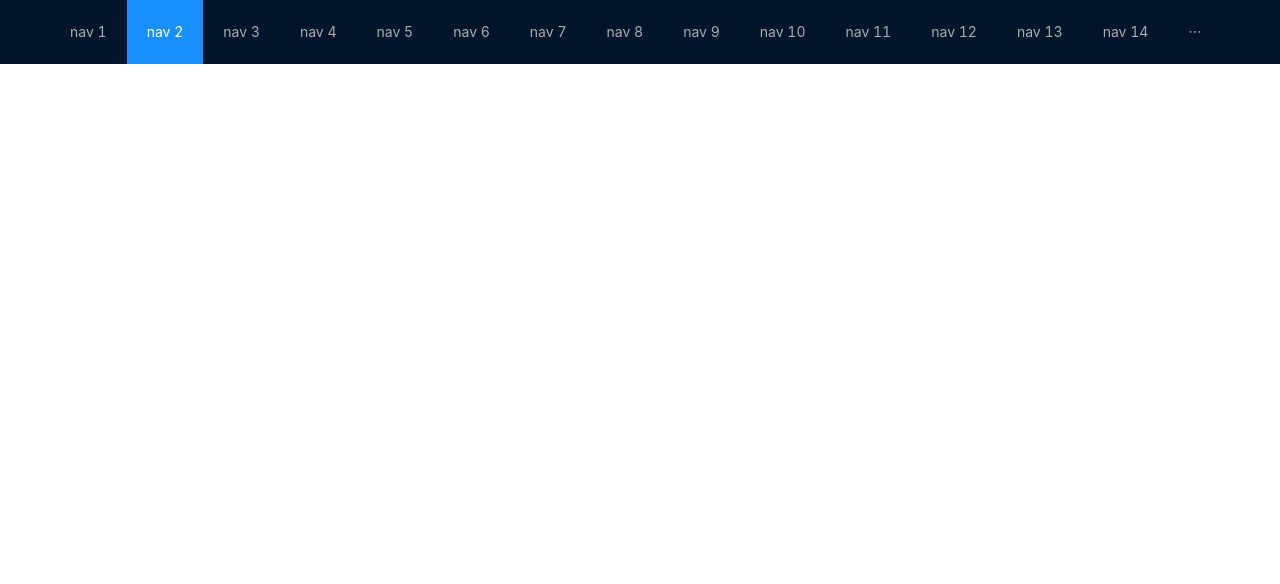
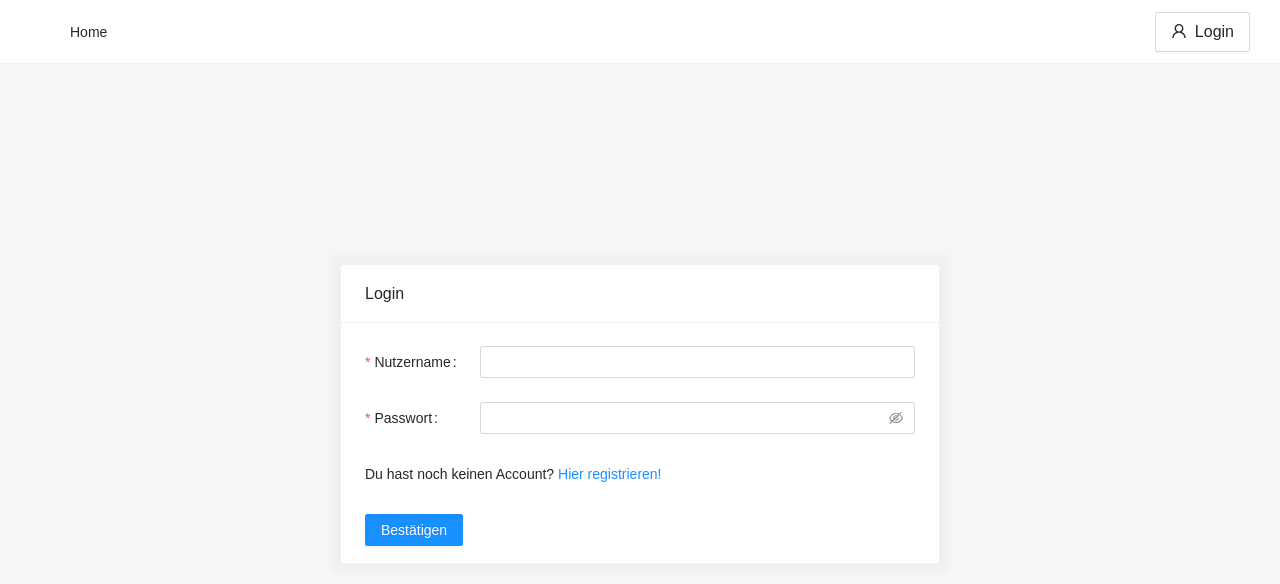
Before and after one commit to 04-daniel-s/Informatik-BLL, a React (Create React App) app: page /login in a window 1280 px wide. Shown: the top 584 px of the page. Built offline with nearby package versions, Linux system fonts and the light colour scheme.

Commit message:
[+] Login Page [+] BrowserRouter + RouterProvider

```diff
--- a/package.json
+++ b/package.json
@@ -9,6 +9,8 @@
     "antd": "^4.23.6",
     "react": "^18.2.0",
     "react-dom": "^18.2.0",
+    "react-router": "^6.4.2",
+    "react-router-dom": "^6.4.2",
     "react-scripts": "^2.1.3",
     "typescript": "^4.8.4"
   },
--- a/src/Home.tsx
+++ /dev/null
@@ -1,26 +0,0 @@
-import React from "react";
-import { Layout, Menu } from "antd";
-
-const a = new Array(15).fill(null);
-
-export const Home = () => {
-  return (
-    <Layout className="layout">
-      <Layout.Header>
-        <div className="logo" />
-        <Menu
-          theme="dark"
-          mode="horizontal"
-          defaultSelectedKeys={["2"]}
-          items={a.map((_, index) => {
-            const key = index + 1;
-            return {
-              key,
-              label: `nav ${key}`,
-            };
-          })}
-        />
-      </Layout.Header>
-    </Layout>
-  );
-};
--- /dev/null
+++ b/src/index.css
@@ -0,0 +1,11 @@
+* {
+  margin: 0;
+  padding: 0;
+  font-family: "Quicksand", sans-serif;
+}
+
+#root {
+  background-color: #f7f7f7;
+  width: 100%;
+  height: 100vh;
+}
--- a/src/index.tsx
+++ b/src/index.tsx
@@ -1,6 +1,7 @@
 import React from "react";
 import ReactDOM from "react-dom/client";
-import { Home } from "./Home";
 import "antd/dist/antd.css";
+import "./index.css";
+import { App } from "./pages/App";
 
-ReactDOM.createRoot(document.getElementById("root") as HTMLElement).render(<Home />);
+ReactDOM.createRoot(document.getElementById("root") as HTMLElement).render(<App />);
--- /dev/null
+++ b/src/pages/App.tsx
@@ -0,0 +1,32 @@
+import React from "react";
+import { Button, Layout, Menu } from "antd";
+import { UserOutlined } from "@ant-design/icons";
+import { Login } from "./Login";
+import { createBrowserRouter, RouterProvider } from "react-router-dom";
+
+const router = createBrowserRouter([
+  { path: "/", element: <>Das ist die Startseite</> },
+  { path: "/login", element: <Login /> },
+  { path: "/home", element: <>Das wird deine Homeseite</> },
+  { path: "/register", element: <>Hier wirst du dich registrieren</> },
+]);
+
+export const App = () => {
+  return (
+    <Layout className="layout">
+      <Layout.Header style={{ backgroundColor: "white", borderBottom: "1px solid #f0f0f0" }}>
+        <Menu theme="light" mode="horizontal">
+          <Menu.Item key="1">Home</Menu.Item>
+        </Menu>
+        <div style={{ position: "absolute", right: 30, top: 0 }}>
+          <Button size="large" icon={<UserOutlined />}>
+            Login
+          </Button>
+        </div>
+        <Layout.Content>
+          <RouterProvider router={router} />
+        </Layout.Content>
+      </Layout.Header>
+    </Layout>
+  );
+};
--- /dev/null
+++ b/src/pages/Login.tsx
@@ -0,0 +1,48 @@
+import React from "react";
+import { Button, Card, Form, Input } from "antd";
+
+const onFinish = () => {};
+
+const onFinishFailed = () => {};
+
+export const Login = () => {
+  return (
+    <div style={{ marginTop: "200px", display: "flex", justifyContent: "center" }}>
+      <Card title="Login" size="default" bordered={true} style={{ width: 600, height: 300, boxShadow: "0 0 10px 10px #f0f0f0" }}>
+        <Form initialValues={{ remember: true }} onFinish={onFinish} onFinishFailed={onFinishFailed} autoComplete="off">
+          <Form.Item
+            label="Nutzername"
+            name="username"
+            rules={[{ required: true, message: "Bitte geben Sie Ihr Passwort ein!" }]}
+            labelCol={{ span: 5 }}
+            labelAlign="left"
+          >
+            <Input />
+          </Form.Item>
+
+          <Form.Item
+            label="Passwort"
+            name="password"
+            rules={[{ required: true, message: "Bitte geben Sie Ihr Passwort ein!" }]}
+            labelCol={{ span: 5 }}
+            labelAlign="left"
+          >
+            <Input.Password />
+          </Form.Item>
+
+          <Form.Item name="remember" valuePropName="checked">
+            <div>
+              Du hast noch keinen Account? <a href="register">Hier registrieren!</a>
+            </div>
+          </Form.Item>
+
+          <Form.Item>
+            <Button type="primary" htmlType="submit">
+              Bestätigen
+            </Button>
+          </Form.Item>
+        </Form>
+      </Card>
+    </div>
+  );
+};
--- /dev/null
+++ b/src/react-app-env.d.ts
@@ -0,0 +1 @@
+/// <reference types="react-scripts" />
```
Also changed, not shown: 1 other file (tests, documents, lock files or other folders).
